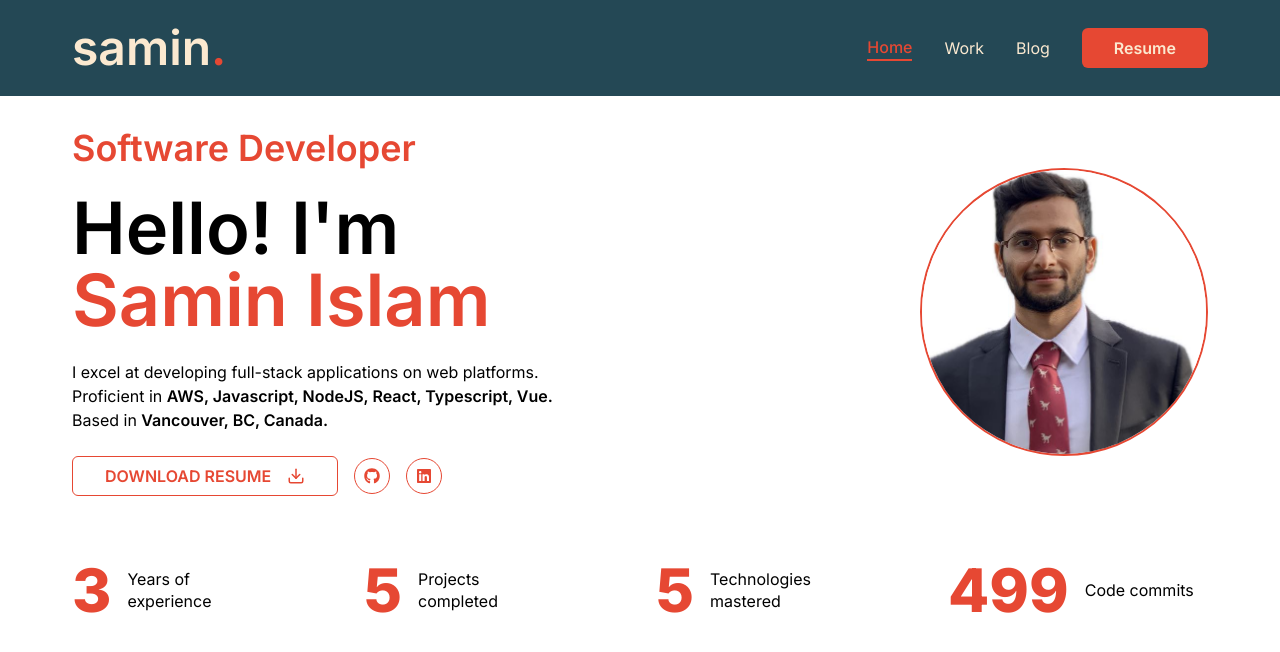
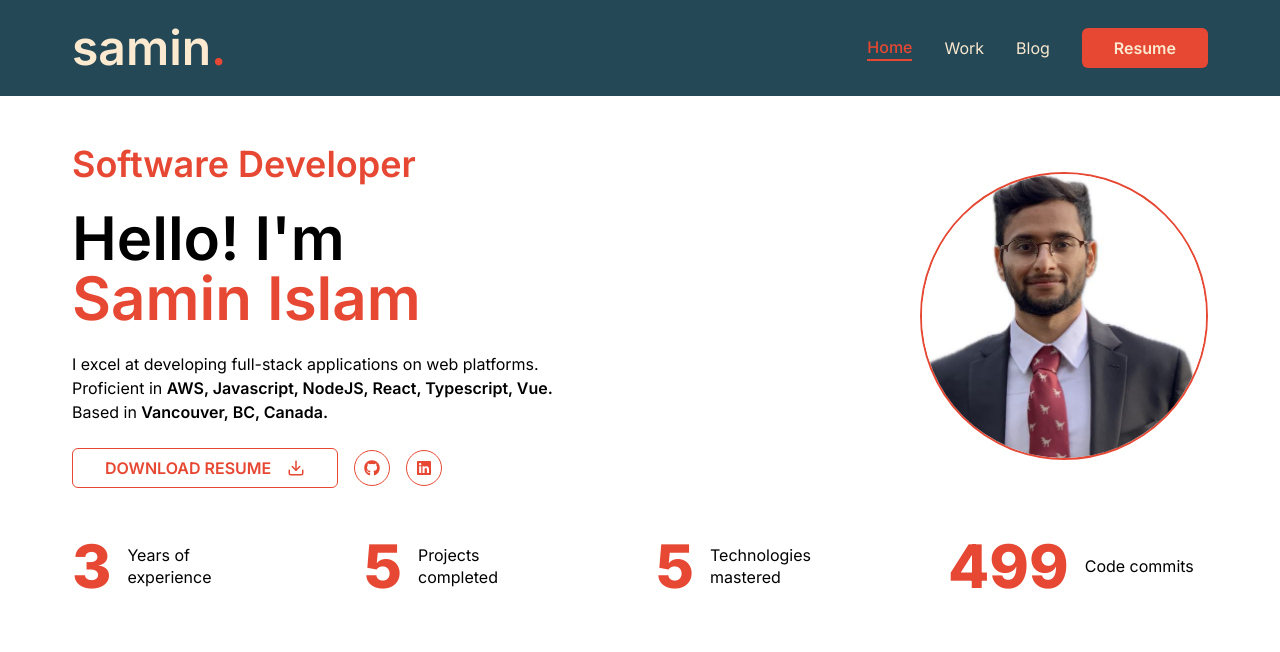
Before and after one commit to saminsss/portfolio, a Next.js app: page / in a window 1280 px wide. Shown: the top 652 px of the page. Built offline with nearby package versions, Linux system fonts and the light colour scheme.

Commit message:
clean up styles

```diff
--- a/src/app/layout.tsx
+++ b/src/app/layout.tsx
@@ -21,7 +21,7 @@ export default function RootLayout({
       <body className={inter.variable}>
         <Header />
         <PageTransition>
-          <div className="container py-8">{children}</div>
+          <div className="container py-12">{children}</div>
         </PageTransition>
       </body>
     </html>
--- a/src/app/page.tsx
+++ b/src/app/page.tsx
@@ -3,7 +3,7 @@ import Hero from '@/components/hero/Hero';
 
 export default function Home() {
   return (
-    <main className="flex flex-col gap-16">
+    <main className="flex flex-col gap-12">
       <Hero />
       <Stats />
     </main>
--- a/src/components/Stats.tsx
+++ b/src/components/Stats.tsx
@@ -24,7 +24,7 @@ const stats = [
 const Stats = () => {
   return (
     <section>
-      <div className="grid grid-cols-2 lg:grid-cols-4 gap-8 justify-items-start">
+      <div className="grid grid-cols-1 md:grid-cols-2 lg:grid-cols-4 gap-8 justify-items-center md:justify-items-start">
         {stats.map((stat) => (
           <div
             key={stat.text}
--- a/src/components/hero/Hero.tsx
+++ b/src/components/hero/Hero.tsx
@@ -12,10 +12,10 @@ const Hero = () => {
     <section className="flex flex-col md:flex-row gap-8 items-center justify-between text-center md:text-left">
       <div className="flex flex-col gap-6 flex-1 order-2 md:order-none">
         <h4 className="text-secondary">Software Developer</h4>
-        <h1>
+        <h2>
           Hello! I&apos;m <br />{' '}
           <span className="text-secondary">Samin Islam</span>
-        </h1>
+        </h2>
         <p>
           I excel at developing full-stack applications on web platforms. <br />
           Proficient in <span className="font-semibold">{skills}.</span>
```
